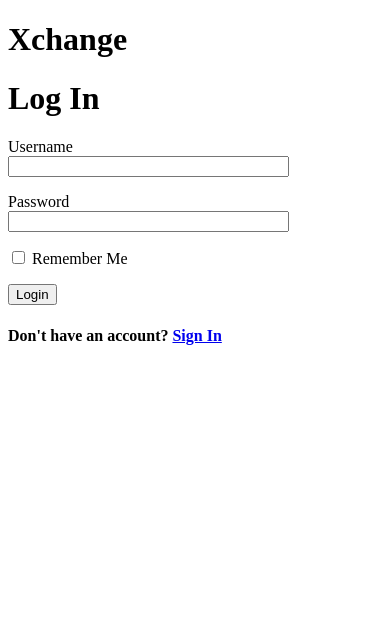
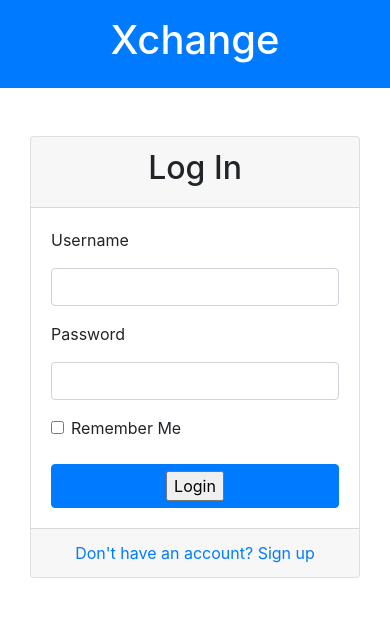
Before and after one commit to PedroFlores1996/Xchange, a Flask app: page /login in a window 390 px wide. Shown: the top 617 px of the page. Run offline with Flask 3, Linux system fonts and the light colour scheme; some libraries are stand-ins or nearby versions.

Commit message:
flash invalid login and existing username errors

```diff
--- a/app/auth.py
+++ b/app/auth.py
@@ -26,8 +26,7 @@ def logged_out(func):
 def login():
     form = LoginForm()
     if form.validate_on_submit():
-        if User.check_credentials(form.username.data, form.password.data):
-            user = User.get_user_by_username(form.username.data)
+        if user := User.authenticate(form.username.data, form.password.data):
             login_user(user, remember=form.remember_me.data)
             return redirect(url_for('index.home_page'))
         else:
@@ -46,6 +45,7 @@ def signin():
             login_user(new_user, remember=form.remember_me.data)
             return redirect(url_for('index.home_page'))
         else:
+            flash('Username already exists')
             return redirect(url_for('auth.signin'))
     return render_template('signin.html', form=form)
 
--- a/app/forms.py
+++ b/app/forms.py
@@ -1,6 +1,6 @@
 from flask_wtf import FlaskForm
 from wtforms import StringField, PasswordField, BooleanField, SubmitField
-from wtforms.validators import DataRequired
+from wtforms.validators import DataRequired, EqualTo
 
 class LoginForm(FlaskForm):
     username = StringField('Username', validators=[DataRequired()])
@@ -11,5 +11,8 @@ class LoginForm(FlaskForm):
 class SigninForm(FlaskForm):
     username = StringField('Username', validators=[DataRequired()])
     password = PasswordField('Password', validators=[DataRequired()])
+    confirm_password = PasswordField('Confirm Password', validators=[
+        DataRequired(), EqualTo('password', message='Passwords must match')
+    ])
     remember_me = BooleanField('Remember Me')
-    submit = SubmitField('Sig In')
+    submit = SubmitField('Sign In')
--- a/app/models.py
+++ b/app/models.py
@@ -16,7 +16,7 @@ class User(db.Model, UserMixin):
         db.session.commit()
         return new_user
 
-    def check_credentials(username, password):
+    def authenticate(username, password):
         user = User.get_user_by_username(username)
         if user and check_password_hash(user.password, password):
             return user
--- a/app/templates/base.html
+++ b/app/templates/base.html
@@ -1,13 +1,30 @@
 <!DOCTYPE html>
 <html lang="en">
 <head>
+    <meta charset="UTF-8">
+    <meta name="viewport" content="width=device-width, initial-scale=1.0">
     <title>Xchange App</title>
+    <link rel="stylesheet" href="https://stackpath.bootstrapcdn.com/bootstrap/4.5.2/css/bootstrap.min.css">
 </head>
 <body>
-    <header>
+    <header class="bg-primary text-white text-center py-3">
         <h1>Xchange</h1>
     </header>
-    {% block content %}
-    {% endblock %}
+    <main class="container mt-4">
+        {% with messages = get_flashed_messages(with_categories=true) %}
+            {% if messages %}
+                <div class="alert alert-danger">
+                    {% for category, message in messages %}
+                        <p>{{ message }}</p>
+                    {% endfor %}
+                </div>
+            {% endif %}
+        {% endwith %}
+        {% block content %}
+        {% endblock %}
+    </main>
+    <script src="https://code.jquery.com/jquery-3.5.1.slim.min.js"></script>
+    <script src="https://cdn.jsdelivr.net/npm/@popperjs/core@2.5.4/dist/umd/popper.min.js"></script>
+    <script src="https://stackpath.bootstrapcdn.com/bootstrap/4.5.2/js/bootstrap.min.js"></script>
 </body>
 </html>
--- a/app/templates/index.html
+++ b/app/templates/index.html
@@ -8,6 +8,8 @@
         <style>
             body {
                 background-color: #f8f9fa;
+                position: relative;
+                min-height: 100vh;
             }
             .jumbotron {
                 background-color: #343a40;
@@ -27,6 +29,9 @@
                 <p class="lead">Your one-stop solution for all your exchange needs.</p>
                 <hr class="my-4">
             </div>
+            <div class="text-center mt-3">
+                <a href="{{ url_for('auth.logout') }}" class="btn btn-danger">Logout</a>
+            </div>
         </div>
         <script src="https://code.jquery.com/jquery-3.5.1.slim.min.js"></script>
         <script src="https://cdn.jsdelivr.net/npm/@popperjs/core@2.5.4/dist/umd/popper.min.js"></script>
--- a/app/templates/login.html
+++ b/app/templates/login.html
@@ -1,19 +1,36 @@
 {% extends "base.html" %}
 
 {% block content %}
-    <h1>Log In</h1>
-    <form action="" method="post" novalidate>
-        {{ form.hidden_tag() }}
-        <p>
-            {{ form.username.label }}<br>
-            {{ form.username(size=32) }}
-        </p>
-        <p>
-            {{ form.password.label }}<br>
-            {{ form.password(size=32) }}
-        </p>
-        <p>{{ form.remember_me() }} {{ form.remember_me.label }}</p>
-        <p>{{ form.submit() }}</p>
-    </form>
-    <h4>Don't have an account? <a href="/signin">Sign In</a></h4>
+    <div class="container mt-5">
+        <div class="row justify-content-center">
+            <div class="col-md-6">
+                <div class="card">
+                    <div class="card-header text-center">
+                        <h2>Log In</h2>
+                    </div>
+                    <div class="card-body">
+                        <form action="" method="post" novalidate class="needs-validation">
+                            {{ form.hidden_tag() }}
+                            <div class="form-group">
+                                <label for="username">{{ form.username.label }}</label>
+                                {{ form.username(class="form-control", id="username", size=32) }}
+                            </div>
+                            <div class="form-group">
+                                <label for="password">{{ form.password.label }}</label>
+                                {{ form.password(class="form-control", id="password", size=32) }}
+                            </div>
+                            <div class="form-check">
+                                {{ form.remember_me(class="form-check-input", id="remember_me") }}
+                                <label class="form-check-label" for="remember_me">{{ form.remember_me.label }}</label>
+                            </div>
+                            <button type="submit" class="btn btn-primary btn-block mt-3">{{ form.submit() }}</button>
+                        </form>
+                    </div>
+                    <div class="card-footer text-center">
+                        <a href="{{ url_for('auth.signin') }}">Don't have an account? Sign up</a>
+                    </div>
+                </div>
+            </div>
+        </div>
+    </div>
 {% endblock %}
```
Also changed, not shown: app/templates/signin.html (+36 -21 lines), app/app.db. Lines whose indentation alone changed are shown as unchanged.
